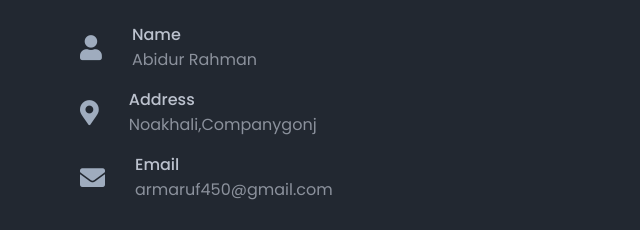
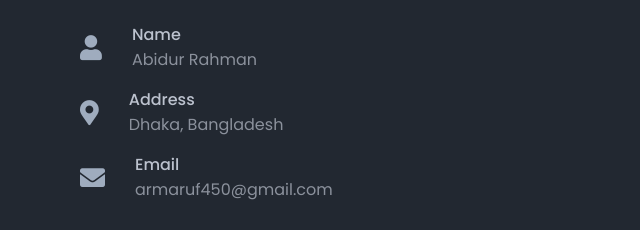
Before and after one commit to maruf45/maruf-rahman, a plain HTML site: page index.html in a window 1280 px wide. Shown: the part 3143-3373 px from the top of the page, 0-640 px from the left. Drawn offline with nearby package versions, Linux system fonts and the light colour scheme.

Commit message:
Update index.html

```diff
--- a/index.html
+++ b/index.html
@@ -177,7 +177,7 @@
                             <i class="fas fa-map-marker-alt"></i>
                             <div class="info">
                                 <div class="head">Address</div>
-                                <div class="sub-title">Noakhali,Companygonj</div>
+                                <div class="sub-title">Dhaka, Bangladesh</div>
                             </div>
                         </div>
                         <div class="row">
```
